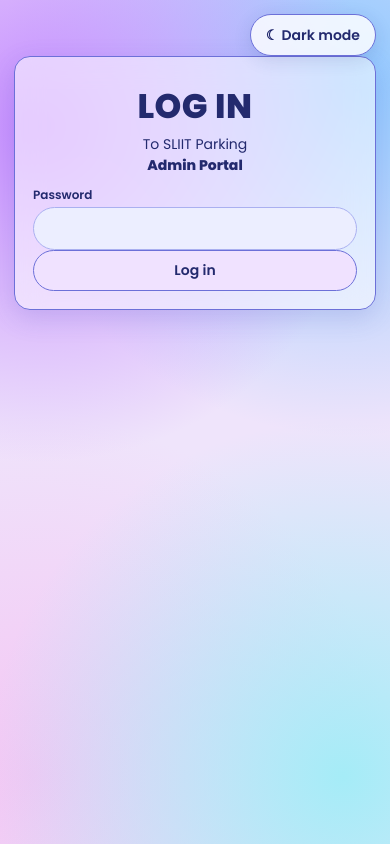
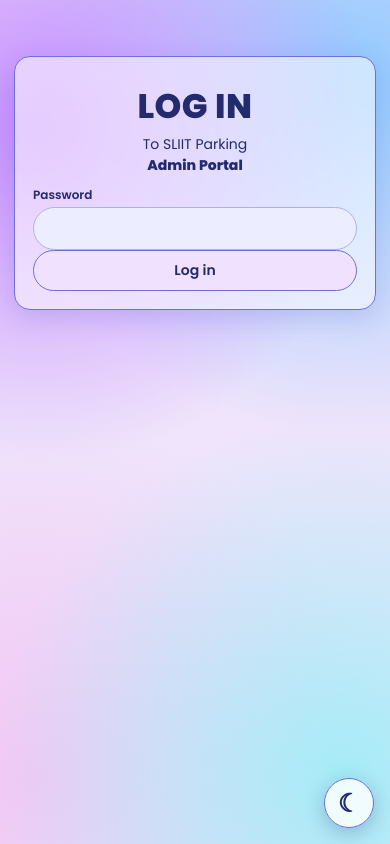
Before and after one commit to WolfieDotPy/SLIIT-Parking, a website: page portal-pages/admin.html in a window 390 px wide. Drawn offline with Linux system fonts and the light colour scheme.

Commit message:
Restore floating theme toggle on mobile

```diff
--- a/public/style.css
+++ b/public/style.css
@@ -132,3 +132,26 @@ body::before,body::after{transition:opacity .5s ease}
  .support-compose{padding:9px;gap:7px}
  .support-compose .pill{padding:9px 12px}
 }
+
+/* Keep the theme control clear of dashboard content on phones. */
+@media(max-width:720px){
+  .theme-toggle{
+    top:auto!important;
+    right:16px!important;
+    bottom:calc(16px + env(safe-area-inset-bottom,0px))!important;
+    left:auto!important;
+    width:50px;
+    height:50px;
+    min-height:50px;
+    padding:0;
+    border-radius:50%;
+    font-size:0;
+    display:flex;
+    align-items:center;
+    justify-content:center;
+    box-shadow:0 5px 20px #232a6e44;
+  }
+  .theme-toggle::before{content:"☾";font-size:25px;line-height:1}
+  :root[data-theme="dark"] .theme-toggle::before{content:"☀"}
+  .toast{bottom:calc(78px + env(safe-area-inset-bottom,0px))}
+}
```
